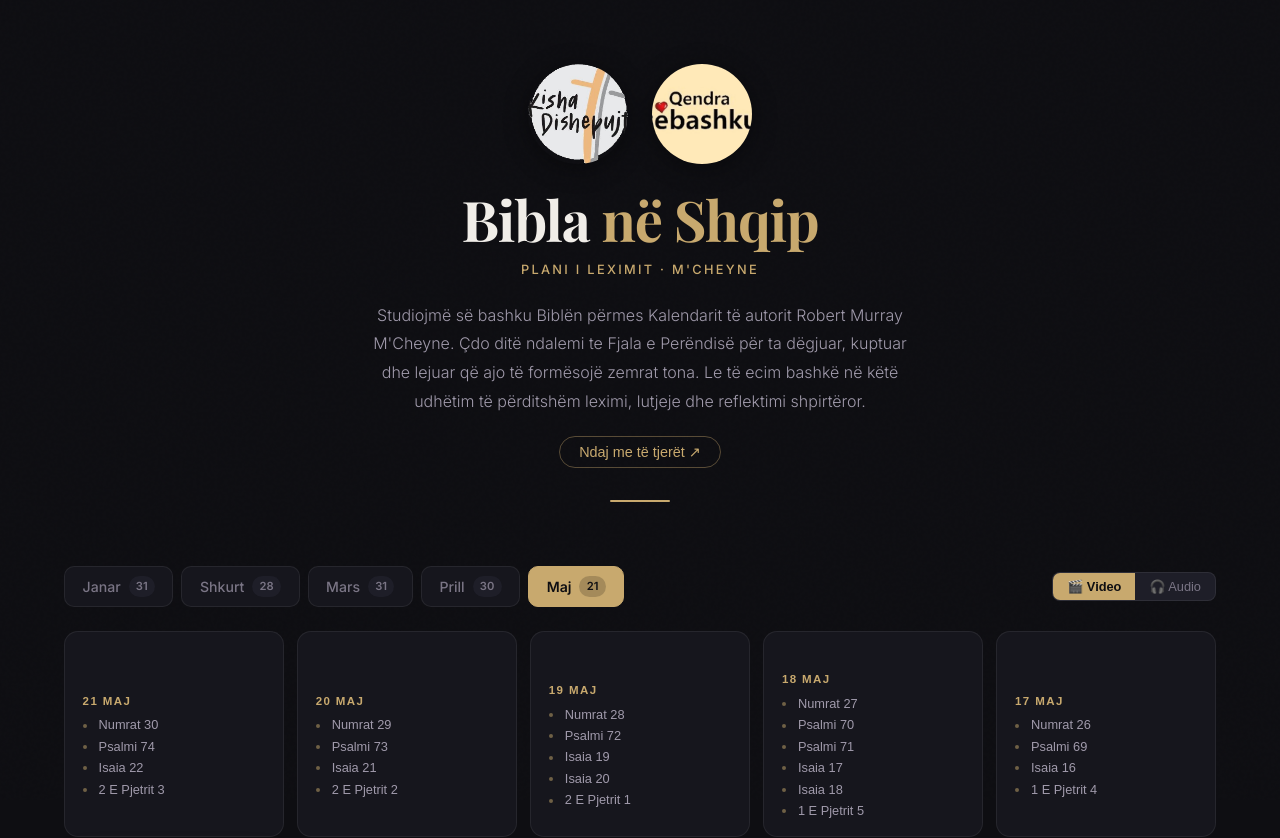
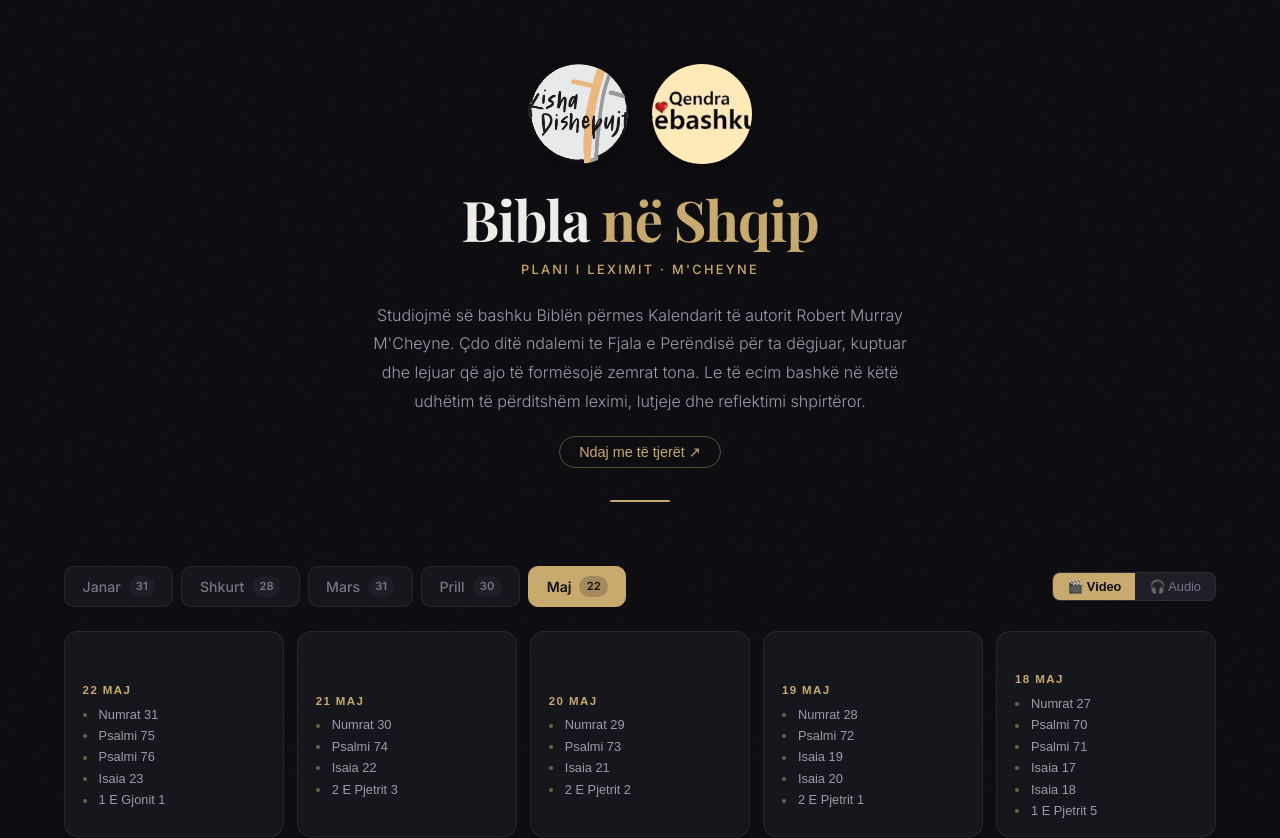
Before and after one commit to jeffandmeredith-max/bibla-shqip, a React (Vite) app: page / in a window 1280 px wide. Shown: the top 838 px of the page. Built offline with nearby package versions, Linux system fonts and the light colour scheme.

Commit message:
chore: daily update 2026-05-22

```diff
--- a/src/data/may.js
+++ b/src/data/may.js
@@ -557,5 +557,32 @@ export const may = [
         "start": 540
       }
     ]
+  },
+  {
+    "day": 22,
+    "date": "22 Maj",
+    "videoId": "-5-eVTpsmnI",
+    "readings": [
+      {
+        "title": "Numrat 31",
+        "start": 0
+      },
+      {
+        "title": "Psalmi 75",
+        "start": 377
+      },
+      {
+        "title": "Psalmi 76",
+        "start": 445
+      },
+      {
+        "title": "Isaia 23",
+        "start": 522
+      },
+      {
+        "title": "1 E Gjonit 1",
+        "start": 700
+      }
+    ]
   }
 ]
```
